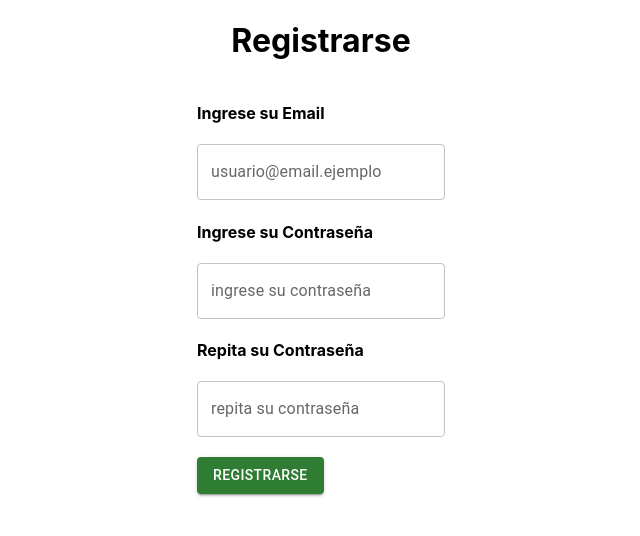
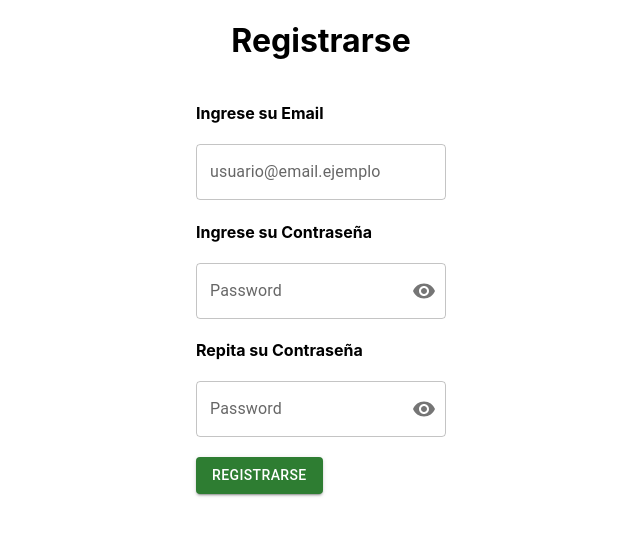
Before and after one commit to sergiodm92/ChallangeBeetransfer, a Next.js app in the folder Client/: page /register in a window 1280 px wide. Shown: the top 536 px of the page, without its empty margins (319-959 px from the left). Built offline with nearby package versions, Linux system fonts and the light colour scheme.

Commit message:
visibilidad de password

```diff
--- a/Client/pages/register.tsx
+++ b/Client/pages/register.tsx
@@ -1,15 +1,30 @@
-import { Button, TextField } from '@mui/material';
+import { Button, InputAdornment, TextField } from '@mui/material';
 import styles from '../styles/Home.module.css'
 import Swal from 'sweetalert2'
 import axios from 'axios'
 import { useRouter } from 'next/router';
-import {useEffect} from 'react'
+import {useEffect, useState} from 'react'
+import IconButton from '@mui/material/IconButton';
+import Visibility from '@mui/icons-material/Visibility';
+import VisibilityOff from '@mui/icons-material/VisibilityOff';
 const URL = 'https://us-central1-apitodolistsergiodm92.cloudfunctions.net/server'
 
 
 export default function Register(){
 
   const router = useRouter()
+  const [values, setValues] = useState({
+    showPassword: false
+  })
+  const handleClickShowPassword = ()=>{
+      setValues({
+          ...values,
+          showPassword: !values.showPassword
+      })
+  }
+  const handleMouseDownPassword = (e: React.MouseEvent<HTMLElement>)=>{
+      e.preventDefault()
+  }
   useEffect(() => {
     if(sessionStorage.token)router.push('/todos')
   }, [])
@@ -62,7 +77,7 @@ export default function Register(){
       });
     return;
   }
-          console.log(URL)
+
     axios
           .post(`${URL}/user/register`,user)
           .then((response)=>{
@@ -96,11 +111,57 @@ export default function Register(){
       <h1>Registrarse</h1>
       <form onSubmit={handleSubmit}>
         <h4>Ingrese su Email</h4>
-        <TextField id="outlined-basic" type='email' name="email" label="usuario@email.ejemplo" variant="outlined" />
+        <TextField id="outlined-basic" type='email' name="email" sx={{width:'250px'}} label="usuario@email.ejemplo" variant="outlined" />
         <h4>Ingrese su Contraseña</h4>
-        <TextField id="outlined-basic" type='password' label="ingrese su contraseña" name='password' variant="outlined" />
+        {/* <TextField id="outlined-basic" type='password' label="ingrese su contraseña" name='password' variant="outlined" /> */}
+        <TextField
+            name= 'password'
+            type={values.showPassword?'text':'password'}
+            label='Password'
+            sx={{width:'250px'}}
+            InputProps={{
+                endAdornment:(
+                    <InputAdornment position = "end">
+                        <IconButton
+                        aria-label="toggle password visibility"
+                        onClick={handleClickShowPassword}
+                        onMouseDown={handleMouseDownPassword}
+                        edge="end"
+                        >
+                            {values.showPassword ?
+                            <VisibilityOff />
+                            : <Visibility />
+                            }
+                        </IconButton>
+                    </InputAdornment>
+                )
+            }}
+        />
         <h4>Repita su Contraseña</h4>
-        <TextField id="outlined-basic" type='password' label="repita su contraseña" name='passwordRepeat' variant="outlined" />
+        {/* <TextField id="outlined-basic" type='password' label="repita su contraseña" name='passwordRepeat' variant="outlined" /> */}
+        <TextField
+            name= 'passwordRepeat'
+            type={values.showPassword?'text':'password'}
+            label='Password'
+            sx={{width:'250px'}}
+            InputProps={{
+                endAdornment:(
+                    <InputAdornment position = "end">
+                        <IconButton
+                        aria-label="toggle password visibility"
+                        onClick={handleClickShowPassword}
+                        onMouseDown={handleMouseDownPassword}
+                        edge="end"
+                        >
+                            {values.showPassword ?
+                            <VisibilityOff />
+                            : <Visibility />
+                            }
+                        </IconButton>
+                    </InputAdornment>
+                )
+            }}
+        />
         <br></br>
         <br></br>
         <Button variant="contained" color="success" type='submit' >Registrarse</Button>
--- a/Client/pages/todos.tsx
+++ b/Client/pages/todos.tsx
@@ -349,8 +349,6 @@ const handleEdit = (a:  {id: string; title: string; text: string; completed: boo
             </div>
             <form onSubmit={handleSubmitTodo} className={styles.formAdd}>
                 <div className={styles.inputs}>
-                  {/* <input sx={{marginLeft:'30px',width:'auto',height:'auto', fontSize:'12px'   }}  key= 'title' placeholder='Titulo de la tarea...' name='title' />
-                  <input sx={{width:'auto', marginLeft:'30px',height:'auto', fontSize:'12px'}}  key= 'text' placeholder='Descripcion...' name='text' /> */}
                   <input maxLength={100} key= 'title' placeholder='Titulo de la tarea...' name='title'className={styles.inputTodo} />
                   <input maxLength={500} key= 'text' placeholder='Descripcion...' name='text' className={styles.inputTodo}/>
                 </div>
```
Also changed, not shown: Client/pages/index.tsx (+41 -5 lines). Lines whose indentation alone changed are shown as unchanged.
